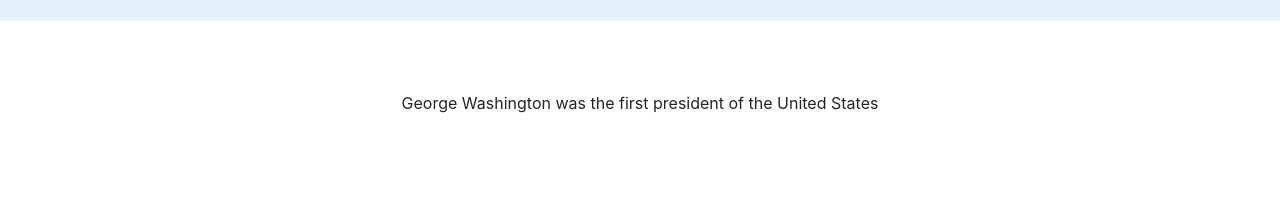
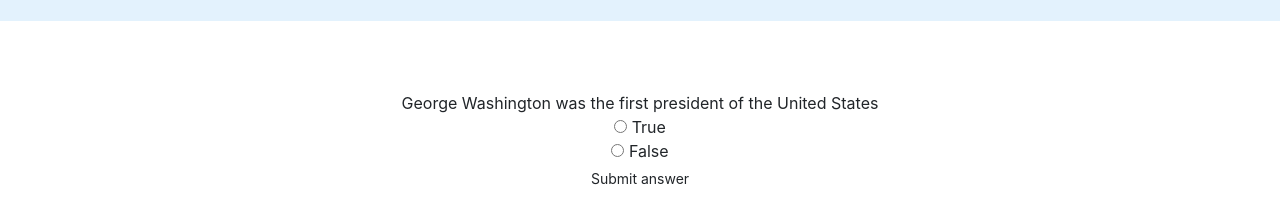
Before and after one commit to ModuKai/Trivia, a plain HTML site: page index.html in a window 1280 px wide. Both pictures are taken after a click on the link "Begin Quiz!!!". Shown: the part 75-298 px from the top of the page. Drawn offline with nearby package versions, Linux system fonts and the light colour scheme.

Commit message:
Makes the begin quiz button invisible and the question, radio buttons appear.

```diff
--- a/index.html
+++ b/index.html
@@ -40,11 +40,19 @@
         <div id="begin_quiz_div">
           <a class="btn btn-info-outline btn-lg " align="middle" id="begin_quiz_button">Begin Quiz!!!</a>
         </div>
+          <div class="init_invisible">
+            <div id="question">
 
-        <div id="question">
+            </div>
+            <div id = "choices">
+                <input type="radio" name="answer" value="true"> True<br>
+                <input type="radio" name="answer" value="false"> False<br>
+            </div>
 
-        </div>
-
+            <div id="submit_answer_button" class="btn btn-sm btn-primary-outline">
+              Submit answer
+            </div>
+          </div>
       </div>
     </div>
 
--- a/js/Trivia.js
+++ b/js/Trivia.js
@@ -2,17 +2,25 @@ var questions = new Map();
 questions.set("George Washington was the first president of the United States", true)
 questions.set("Hunter College is located in Queens", false)
 questions.set("The abacus was invented by the Incas", false)
-questions.set("The year 2000 bug resulted from an error in the assembly of transistors for IBM computers", false)
+questions.set("The year 2000 bug resulted from an error in the assembly of transistors for IBM computers", false);
+var objectsToBeInvisible = document.getElementsByClassName("init_invisible");
+for (var i = 0; i < objectsToBeInvisible.length; i++) {
+	objectsToBeInvisible[i].style.display = "none";
+}
 
 document.getElementById("begin_quiz_button").onclick = function() {
 	var questionObject = document.getElementById("question");
 	var questionSet    = questions.keys();
-
 	// Remove "Begin Quiz!" button.
-	document.getElementById("begin_quiz_button").style.display = "none"	;
+	document.getElementById("begin_quiz_button").style.display = "none";
+	for (var i = 0; i < objectsToBeInvisible.length; i++) {
+		objectsToBeInvisible[i].style.display = "block";
+	}
 
 	// Add the question.
 	questionObject.textContent = questionSet.next().value;
+	//Add the choices.
+
 };
 
 document.getElementById("submit_answer_button").onclick = function() {
```
